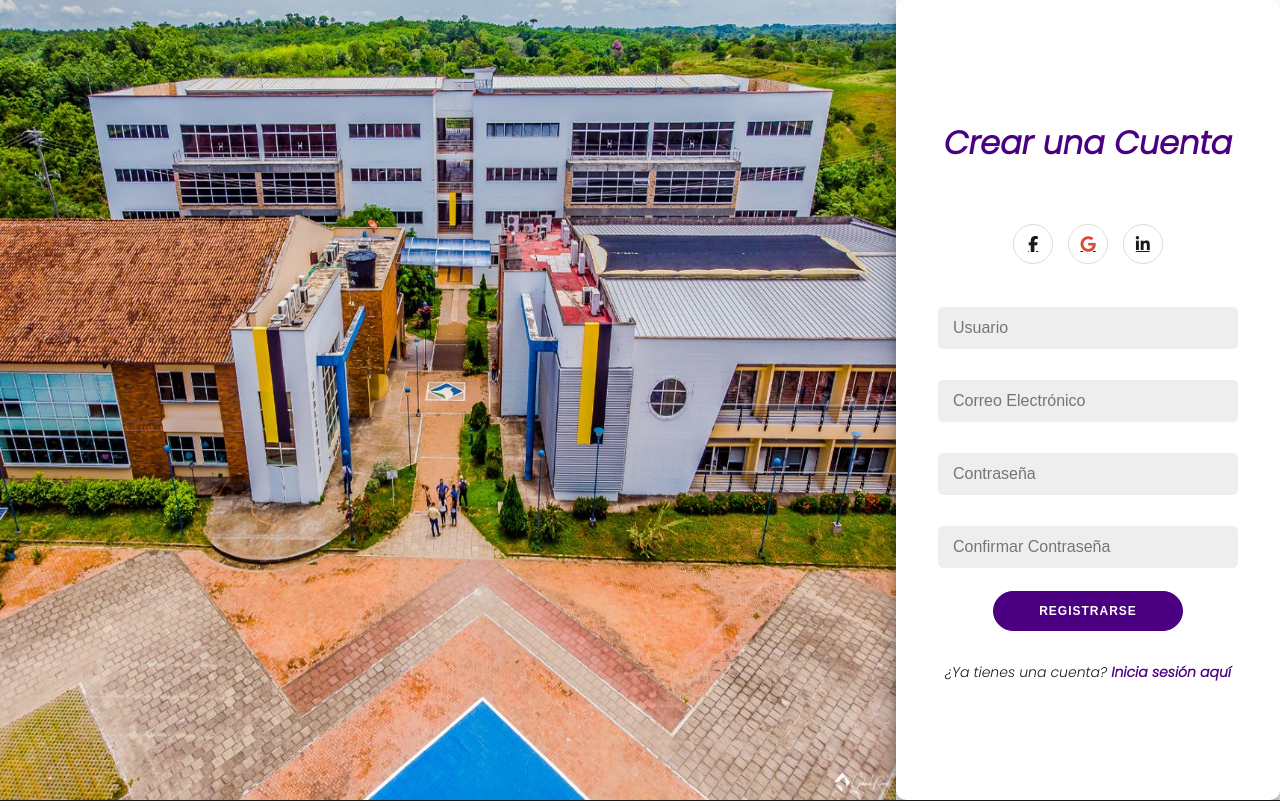
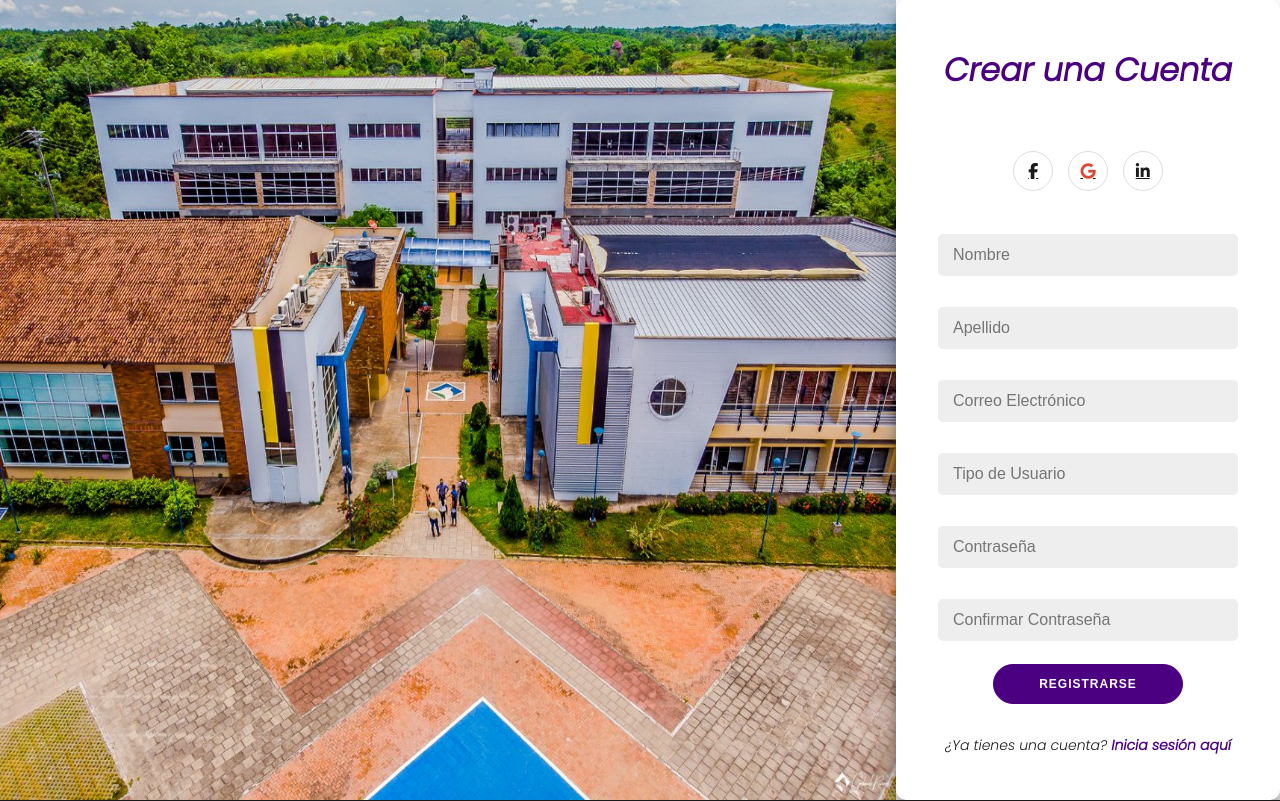
Before and after one commit to andresingenieroinformatico/photority, a Django app: page /registro/ in a window 1280 px wide. Shown: the part 178-979 px from the top of the page. Run offline with Django 5.2, Linux system fonts and the light colour scheme; some libraries are stand-ins or nearby versions.

Commit message:
ajustes en el registro

```diff
--- a/main/templates/registro.html
+++ b/main/templates/registro.html
@@ -20,23 +20,37 @@
                 <form method="post" class="register-form">
                     {% csrf_token %}
                     <h1 class="register-title">Crear una Cuenta</h1>
+
                     <div class="social-container">
                         <a href="#" class="social"><i class="fab fa-facebook-f"></i></a>
                         <a href="#" class="social"><i class="fab fa-google" id="red"></i></a>
                         <a href="#" class="social"><i class="fab fa-linkedin-in"></i></a>
                     </div>
+
                     <div class="form-group">
-                        <input type="text" id="username" name="username" placeholder="Usuario" required>
+                        <input type="text" id="nombre" name="nombre" placeholder="Nombre" required>
                     </div>
+
+                    <div class="form-group">
+                        <input type="text" id="apellido" name="apellido" placeholder="Apellido" required>
+                    </div>
+
                     <div class="form-group">
                         <input type="email" id="email" name="email" placeholder="Correo Electrónico" required>
                     </div>
+
+                    <div class="form-group">
+                        <input type="text" id="tipo_user" name="tipo_user" placeholder="Tipo de Usuario" required>
+                    </div>
+
                     <div class="form-group">
                         <input type="password" id="password" name="password" placeholder="Contraseña" required>
                     </div>
+
                     <div class="form-group">
                         <input type="password" id="password_confirm" name="password_confirm" placeholder="Confirmar Contraseña" required>
                     </div>
+
                     {% if form.errors %}
                         <p class="error-message">Por favor, corrige los errores en el formulario.</p>
                         {% for field in form %}
```
